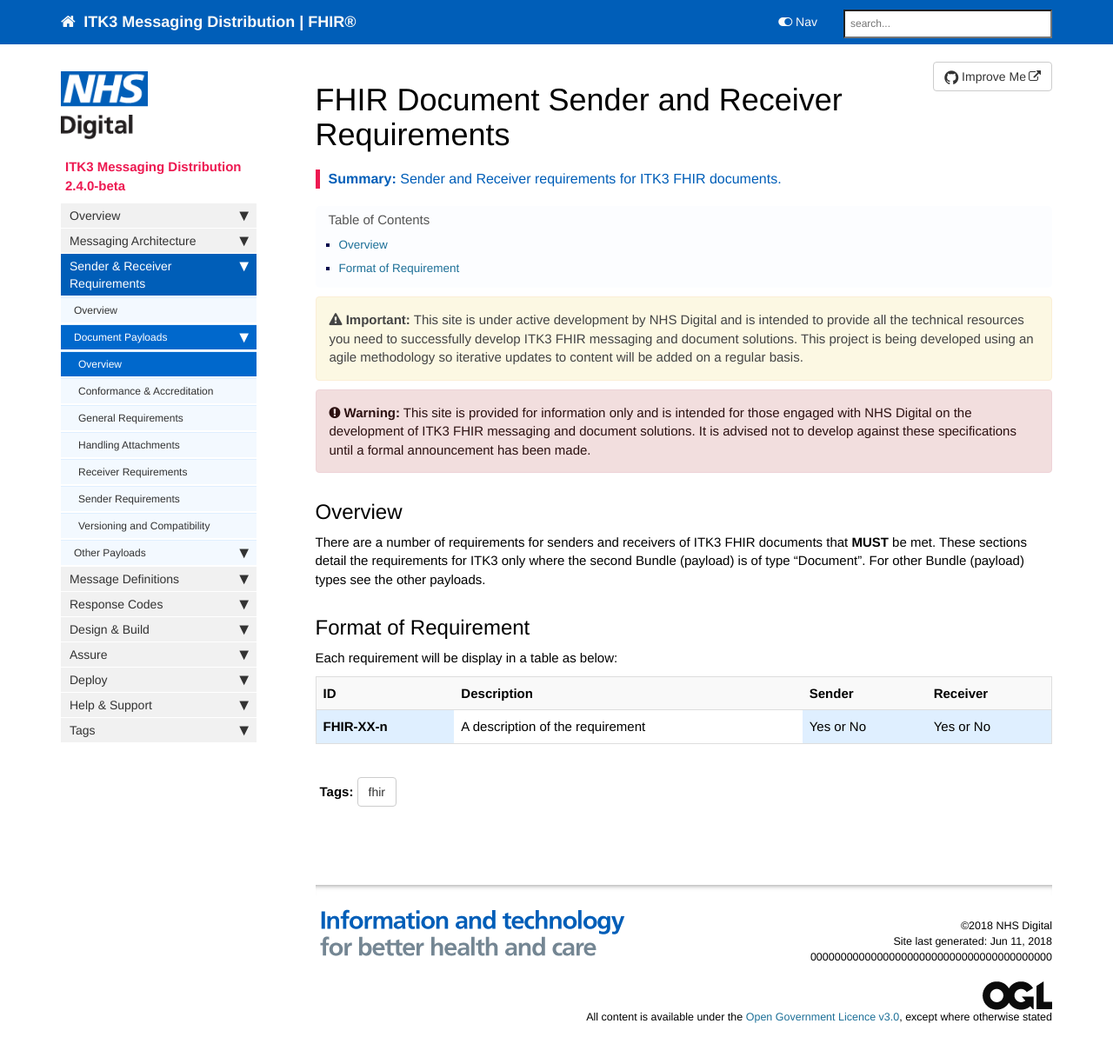
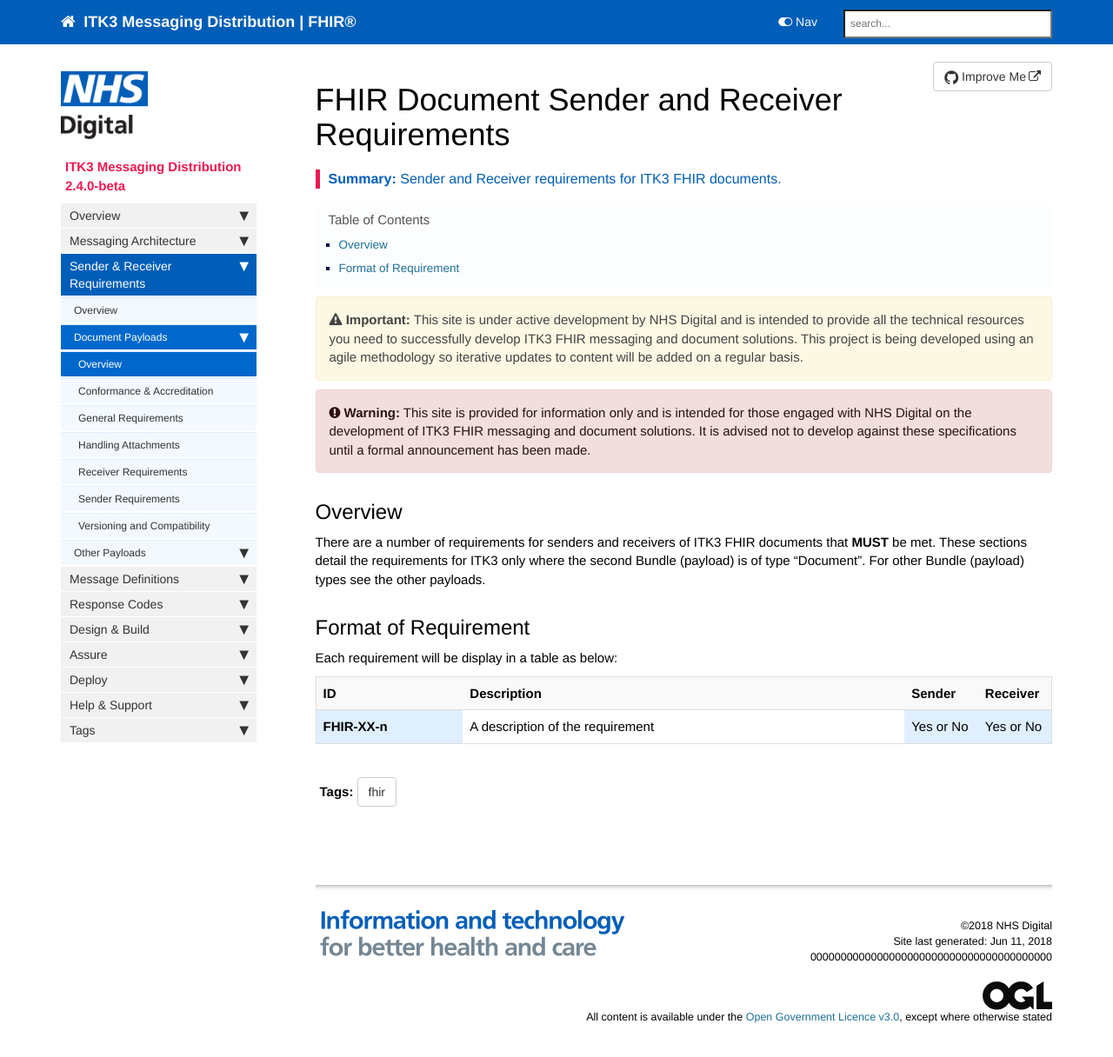
Before and after one commit to nhsconnect/ITK3-Messaging-Distribution, a Jekyll site: the page built from pages/explore/explore_FD_overview.md, in a window 1280 px wide and 1240 px high. Shown: the top 1216 px of the window at 87% size. Built offline with Jekyll 4.4.1, drawn with Linux system fonts in a browser that asks for light colours; nearby versions of some CDN libraries; comment, search, counter and statistics services are not loaded.

```diff
--- a/pages/explore/explore_FD_overview.md
+++ b/pages/explore/explore_FD_overview.md
@@ -18,10 +18,10 @@ Each requirement will be display in a table as below:
 
 <table style="width:100%;max-width: 100%;">
 <tr>
-<th>ID</th>
-<th>Description</th>
-<th>Sender</th>
-<th>Receiver</th>
+<th width="20%">ID</th>
+<th width="60%">Description</th>
+<th width="10%">Sender</th>
+<th width="10%">Receiver</th>
 </tr>
 <tr>
 <td bgcolor="#dfefff"><b>FHIR-XX-n</b></td>
```
Also changed, not shown: pages/explore/explore_FM_overview.md (+4 -4 lines).
